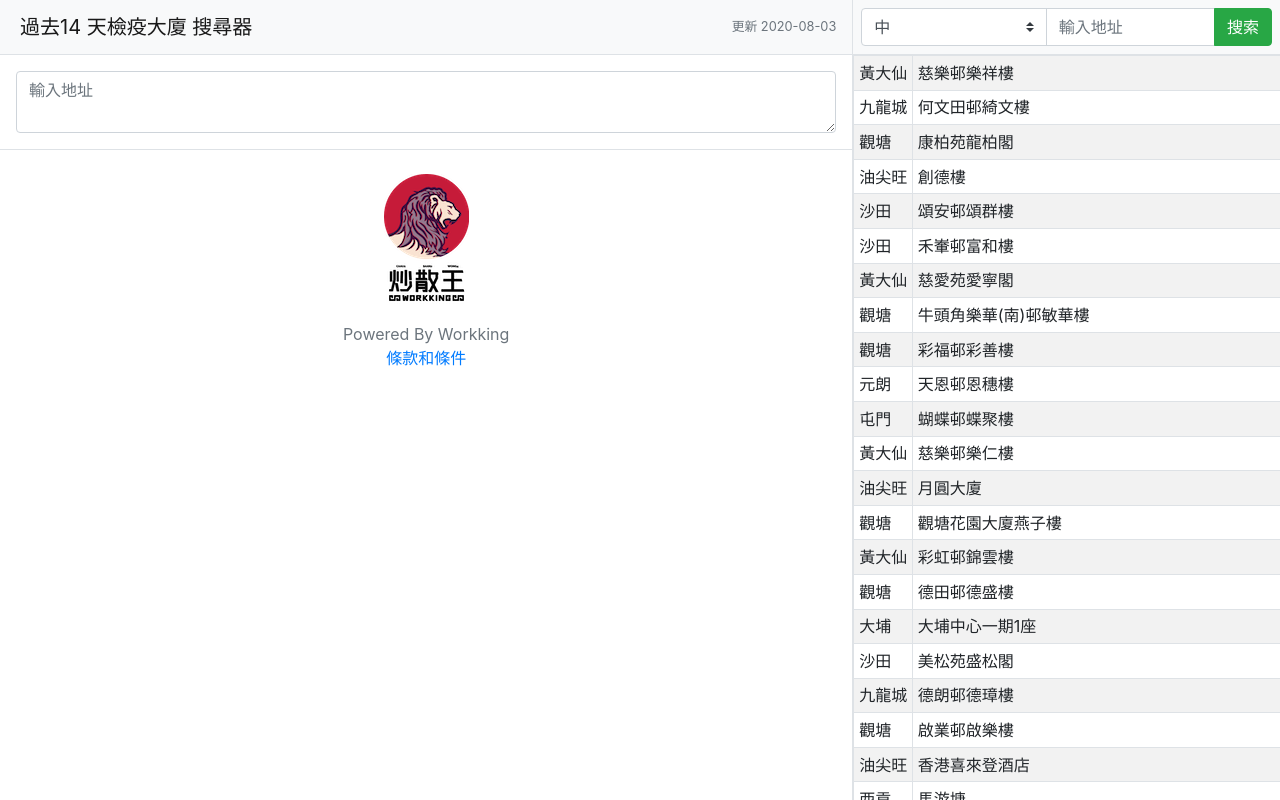
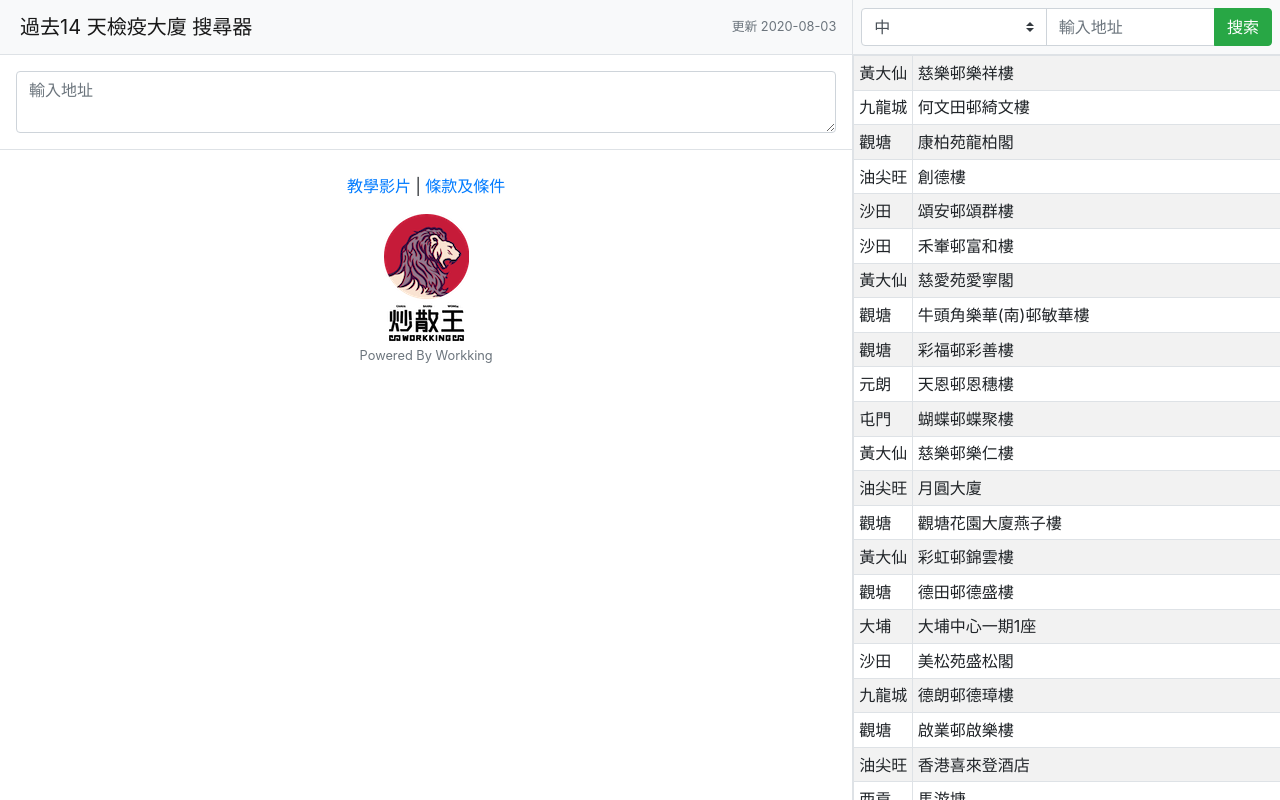
Before and after one commit to workking/workking.github.io, a website: page index.html in a window 1280 px wide. Drawn offline with nearby package versions, Linux system fonts and the light colour scheme.

Commit message:
Add video tutorial link

```diff
--- a/index.html
+++ b/index.html
@@ -40,9 +40,12 @@
           </form>
           <div id="result-container" class="flex-fill table-responsive">
             <div class="text-center my-4">
+              <div class="my-3">
+                <a href="https://youtu.be/r86PQqF_HSs" target="_blank" >教學影片</a> |
+                <a href="#termsAndConditionsModal" data-toggle="modal" data-target="#termsAndConditionsModal">條款及條件</a>
+              </div>
               <img src="./workking_logo.png" />
-              <span class="text-muted d-block mt-3">Powered By Workking</span>
-              <a href="#termsAndConditionsModal" data-toggle="modal" data-target="#termsAndConditionsModal">條款和條件</a>
+              <small class="text-muted d-block">Powered By Workking</small>
             </div>
           </div>
         </div>
@@ -75,7 +78,7 @@
       <div class="modal-dialog" role="document">
         <div class="modal-content">
           <div class="modal-header">
-            <h5 class="modal-title">條款和條件</h5>
+            <h5 class="modal-title">條款及條件</h5>
             <button type="button" class="close" data-dismiss="modal" aria-label="Close">
               <span aria-hidden="true">&times;</span>
             </button>
```
